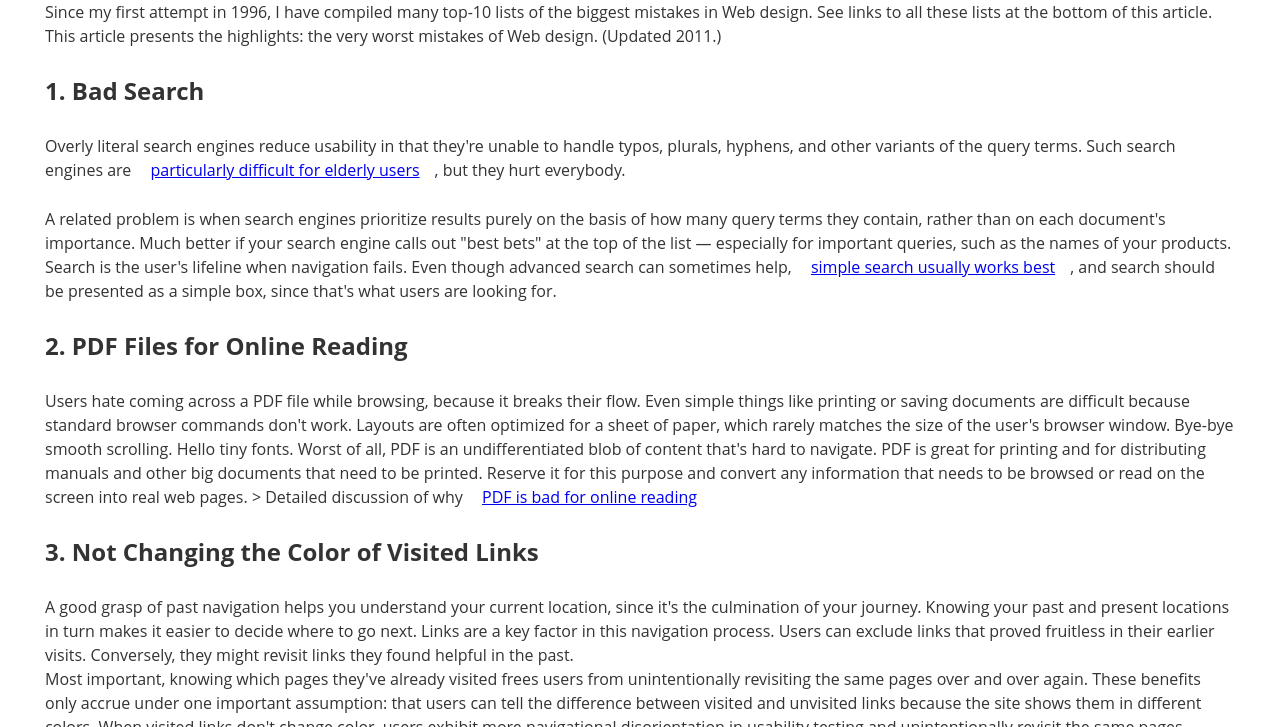
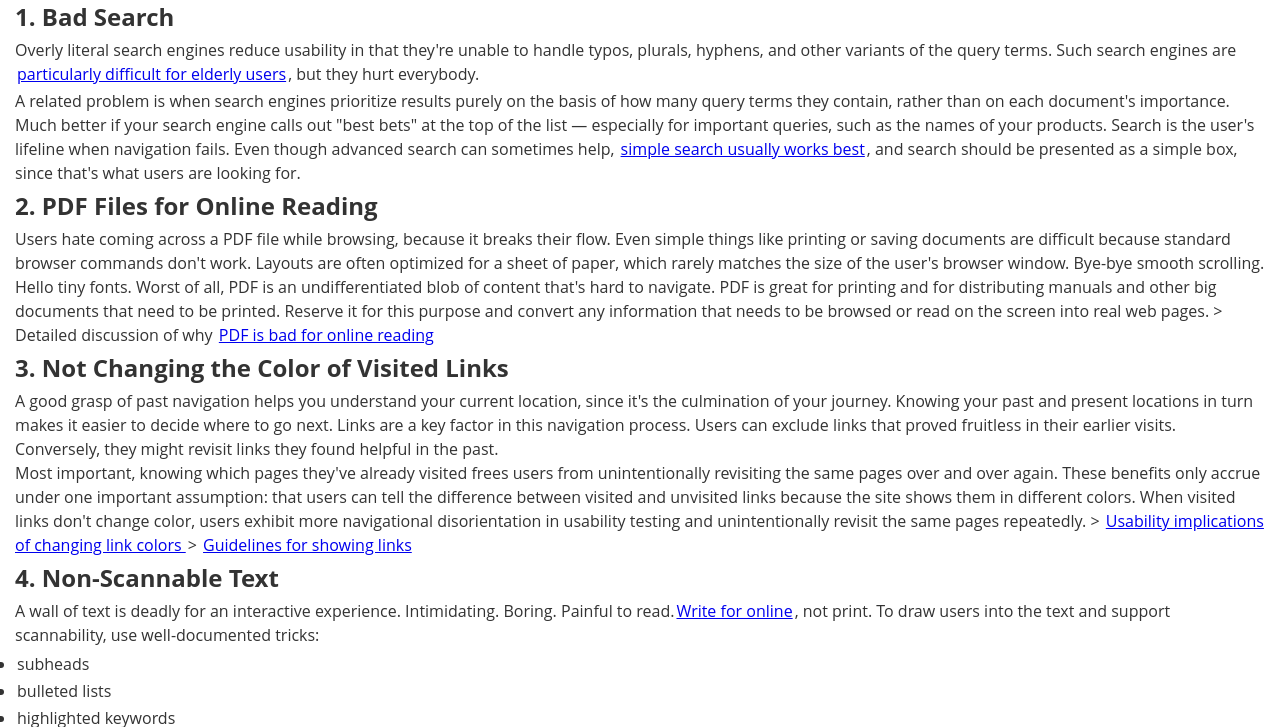
Before and after one commit to pgsswe/Demo, a plain HTML site: page index.html in a window 1280 px wide. Shown: the part 118-845 px from the top of the page. Drawn offline with Linux system fonts and the light colour scheme.

Commit message:
fix again

```diff
--- a/style.css
+++ b/style.css
@@ -1,6 +1,6 @@
 *{
-    padding: 10px;
-    margin: 5px;
+    padding: 1px;
+    margin: 1px;
     box-sizing: border-box;
 
 }
```
